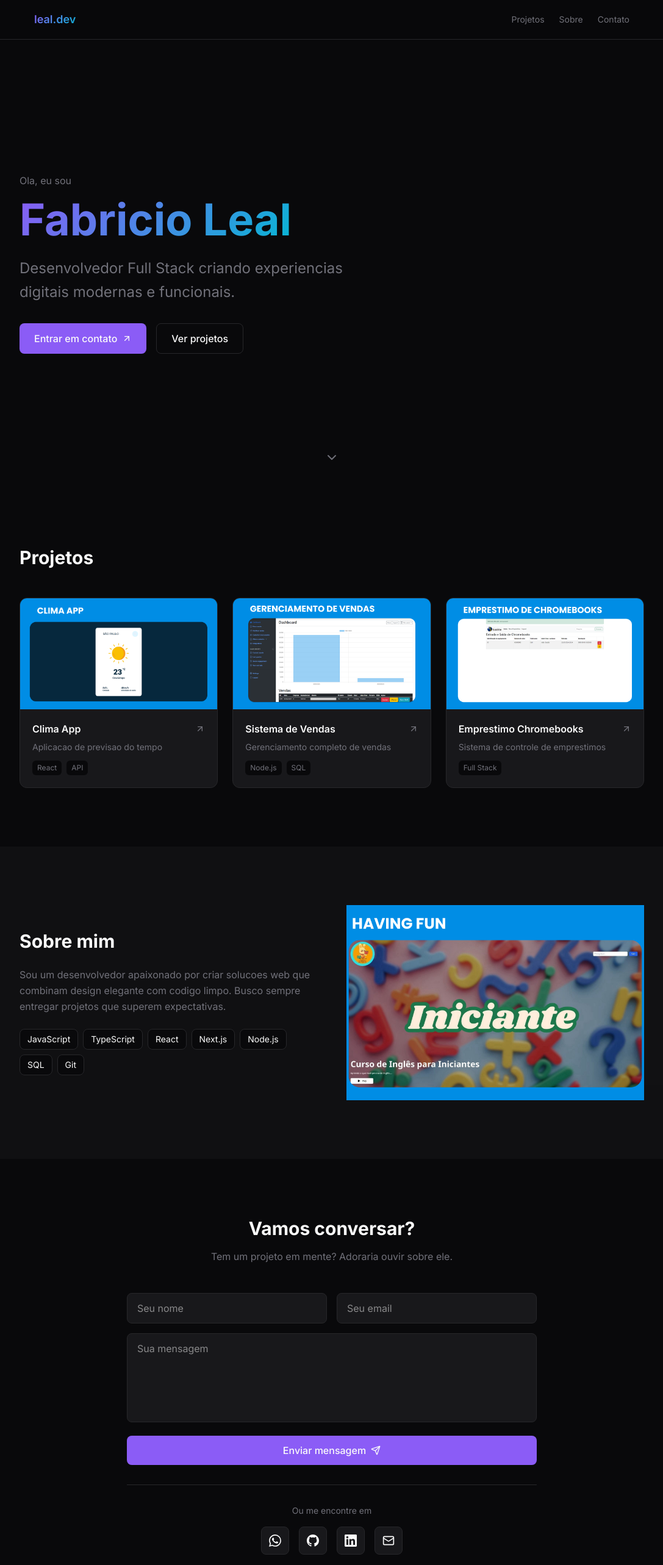
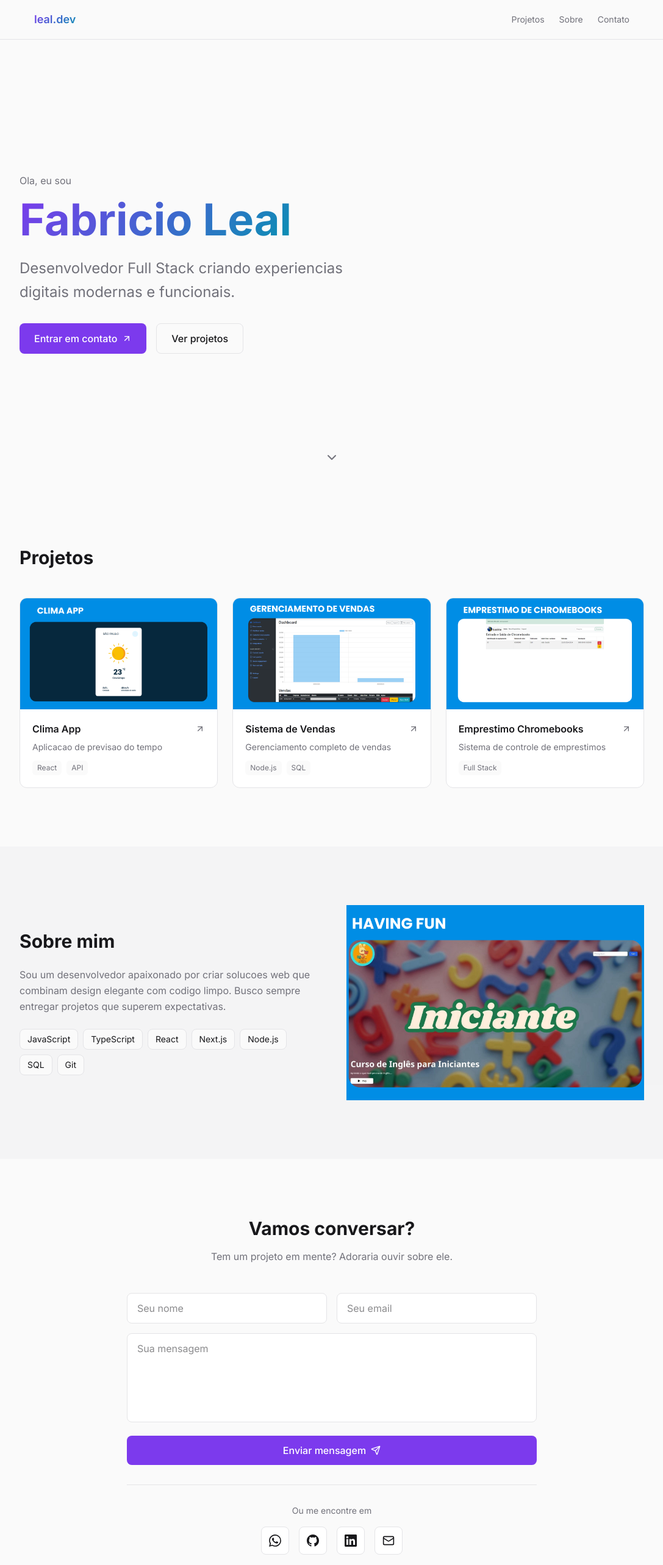
Before and after one commit to LealDevhub/lealdev-portfolio, a Next.js app: page / in a window 1280 px wide. Shown: the top 2566 px of the page at 61% size, without its empty margins (96-1183 px from the left). Built offline with nearby package versions, Linux system fonts and the light colour scheme.

Commit message:
feat: update to light and modern theme
Change theme to light with dark text and clean design.

Co-authored-by: LealDev <101584569+LealDevhub@users.noreply.github.com>

```diff
--- a/app/globals.css
+++ b/app/globals.css
@@ -1,13 +1,13 @@
 @import "tailwindcss";
 
 @theme inline {
-  --color-background: #09090b;
-  --color-foreground: #fafafa;
-  --color-primary: #8b5cf6;
-  --color-accent: #06b6d4;
+  --color-background: #fafafa;
+  --color-foreground: #18181b;
+  --color-primary: #7c3aed;
+  --color-accent: #0891b2;
   --color-muted: #71717a;
-  --color-card: #18181b;
-  --color-border: #27272a;
+  --color-card: #ffffff;
+  --color-border: #e4e4e7;
   --font-sans: "Inter", sans-serif;
 }
 
@@ -30,7 +30,7 @@ body {
 }
 
 ::selection {
-  background: rgba(139, 92, 246, 0.3);
+  background: rgba(124, 58, 237, 0.2);
 }
 
 ::-webkit-scrollbar {
--- a/app/layout.tsx
+++ b/app/layout.tsx
@@ -20,7 +20,7 @@ export const metadata: Metadata = {
 };
 
 export const viewport: Viewport = {
-  themeColor: "#09090b",
+  themeColor: "#fafafa",
   width: "device-width",
   initialScale: 1,
 };
--- a/app/page.tsx
+++ b/app/page.tsx
@@ -72,7 +72,7 @@ export default function Home() {
             <div className="flex gap-4">
               <a
                 href="#contato"
-                className="inline-flex items-center gap-2 px-6 py-3 bg-primary text-foreground rounded-lg font-medium hover:bg-primary/90 transition-colors"
+                className="inline-flex items-center gap-2 px-6 py-3 bg-primary text-white rounded-lg font-medium hover:bg-primary/90 transition-colors"
               >
                 Entrar em contato
                 <ArrowUpRight className="w-4 h-4" />
@@ -149,7 +149,7 @@ export default function Home() {
       </section>
 
       {/* About */}
-      <section id="sobre" className="py-24 px-6 bg-card/50">
+      <section id="sobre" className="py-24 px-6 bg-border/30">
         <div className="max-w-5xl mx-auto">
           <motion.div
             initial={{ opacity: 0, y: 20 }}
@@ -242,7 +242,7 @@ export default function Home() {
             />
             <button
               type="submit"
-              className="w-full inline-flex items-center justify-center gap-2 px-6 py-3 bg-primary text-foreground rounded-lg font-medium hover:bg-primary/90 transition-colors"
+              className="w-full inline-flex items-center justify-center gap-2 px-6 py-3 bg-primary text-white rounded-lg font-medium hover:bg-primary/90 transition-colors"
             >
               Enviar mensagem
               <Send className="w-4 h-4" />
```
